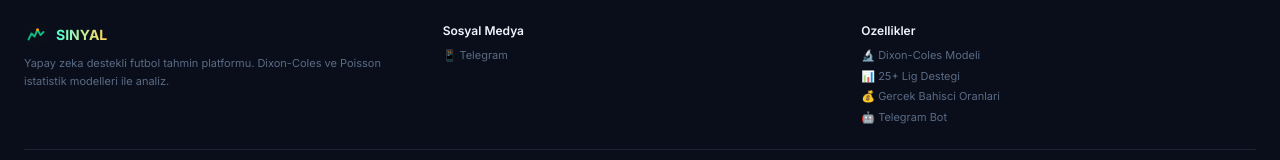
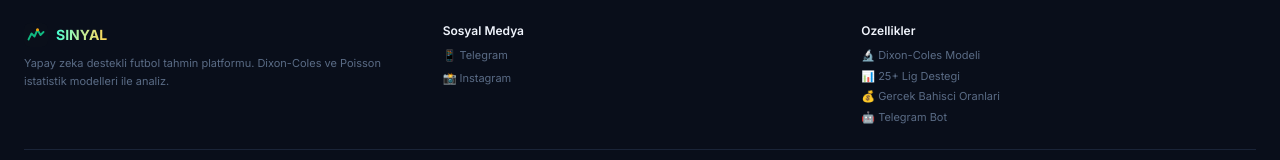
Before and after one commit to yusuferendokumaci-hash/sinyal, a Next.js app: page / in a window 1280 px wide. Shown: the part 1605-1765 px from the top of the page. Built offline with nearby package versions, Linux system fonts and the light colour scheme.

Commit message:
Add Instagram to footer

```diff
--- a/src/app/page.tsx
+++ b/src/app/page.tsx
@@ -321,6 +321,9 @@ export default function Home() {
                 <a href="https://t.me/sinyaltahminleri" target="_blank" rel="noopener" className="flex items-center gap-1.5 text-[11px] text-muted hover:text-accent transition-colors">
                   📱 Telegram
                 </a>
+                <a href="https://instagram.com/_sinyal_1" target="_blank" rel="noopener" className="flex items-center gap-1.5 text-[11px] text-muted hover:text-accent transition-colors">
+                  📸 Instagram
+                </a>
               </div>
             </div>
 
```
